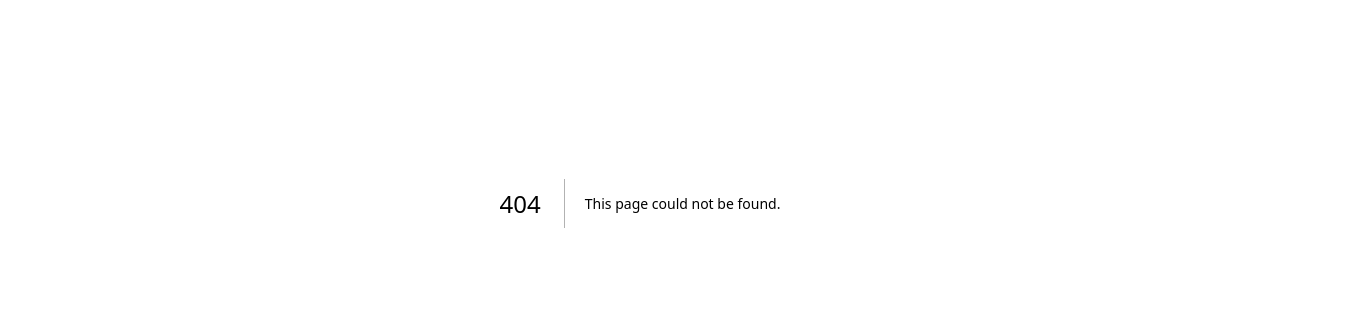
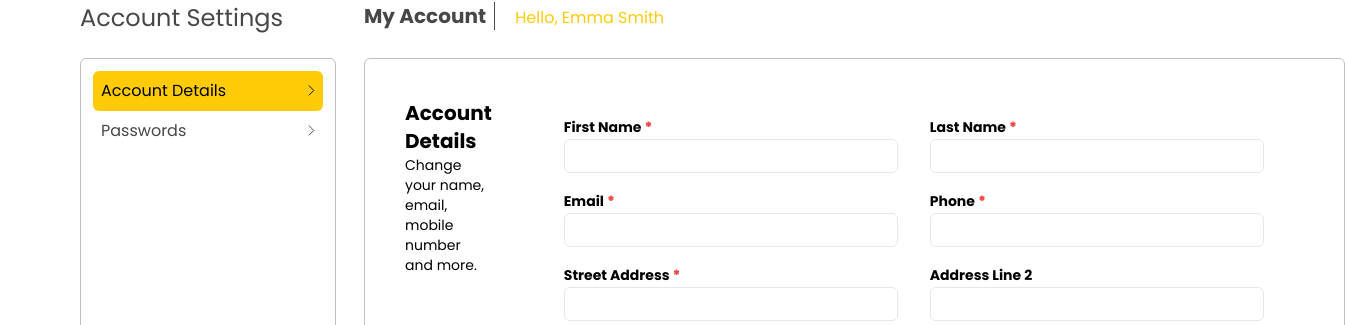
Before and after one commit to Usama-26/zipcpq_frontend-predrag-dev, a Next.js app: page /accounts in a window 1280 px wide. Before the commit this address had no page. Shown: the part 197-522 px from the top of the page, 1345 px wide, since content can reach past the window. Built offline with nearby package versions, Linux system fonts and the light colour scheme; no server answers.

Commit message:
Little fixes

```diff
--- a/src/layouts/components/SidebarAccounts.tsx
+++ b/src/layouts/components/SidebarAccounts.tsx
@@ -37,11 +37,10 @@ const SidebarAccounts = ({breadcrumb}: ISidebarProps) => {
         <div>
           <div
             className={`flex justify-between items-center pr-1 rounded-md hover:bg-yellow-700 hover:text-black ${
-              pathname === '/accounts/' ||
-              (pathname === '/accounts/general' && 'bg-yellow-700 text-black')
+              pathname === '/accounts' && 'bg-yellow-700 text-black'
             }`}
           >
-            <Link href={'/accounts/general'} className={'w-full p-2'}>
+            <Link href={'/accounts'} className={'w-full p-2'}>
               <span>Account Details</span>
             </Link>
 
--- a/src/pages/accounts/[index].tsx
+++ b/src/pages/accounts/index.tsx
@@ -37,7 +37,7 @@ export default function Accounts() {
             </h1>
           </div>
           <div className="flex gap-8 rounded-md border text-black border-[#c0c0c0] p-10  h-[550px] overflow-auto">
-            <div className="2xl:basis-1/5 basis-2/5 self-start">
+            <div className=" basis-2/5 self-start">
               <h2 className="text-xl font-bold">Account Details</h2>
               <p className="text-sm">
                 Change your name, email, mobile number and more.
```
